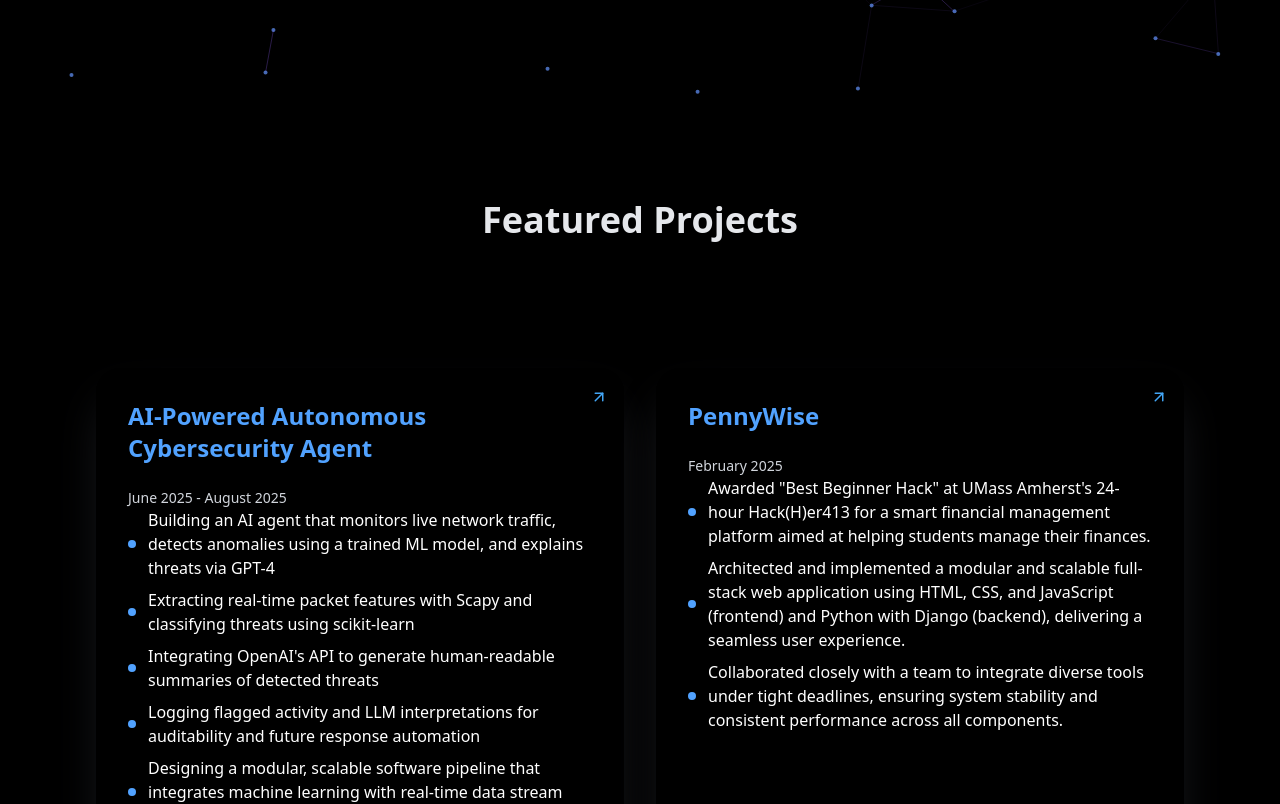
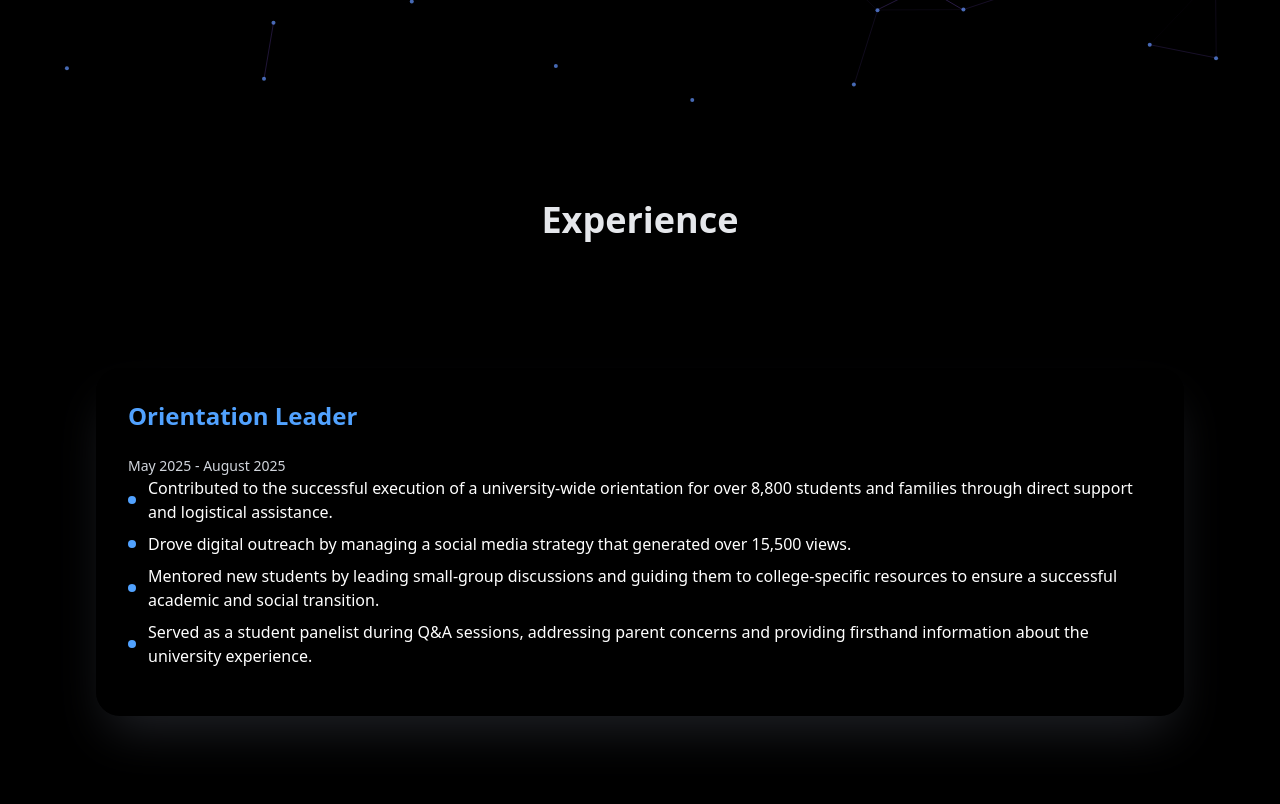
Before and after one commit to GeekyMS/Portfolio, a React (Vite) app: page / in a window 1280 px wide. Shown: the part 680-1484 px from the top of the page. Built offline with nearby package versions, Linux system fonts and the light colour scheme.

Commit message:
Final Version 1.0

```diff
--- a/package.json
+++ b/package.json
@@ -13,7 +13,9 @@
     "@tailwindcss/vite": "^4.1.12",
     "lucide-react": "^0.540.0",
     "react": "^19.1.1",
-    "react-dom": "^19.1.1"
+    "react-dom": "^19.1.1",
+    "react-router-dom": "^7.8.1",
+    "three": "^0.179.1"
   },
   "devDependencies": {
     "@eslint/js": "^9.33.0",
--- a/src/App.jsx
+++ b/src/App.jsx
@@ -1,6 +1,7 @@
 import { useState, useEffect } from 'react'
 import Navbar from './components/Navbar'
 import Hero from './components/Hero'
+import Experience from './components/Experience'
 import Projects from './components/Projects'
 import Education from './components/Education'
 import Contact from './components/Contact'
@@ -18,11 +19,12 @@ function App() {
   const handleThemeSwitch = () => {
     setTheme(theme === 'dark' ? 'light' : 'dark')
   }
-
   return (
     <div className="min-h-screen light:bg-white dark:bg-black text-gray-800 dark:text-gray-200">
+
       <Navbar theme = {theme} onThemeSwitch = {handleThemeSwitch}/>
       <Hero theme = {theme}/>
+      <Experience theme ={theme} />
       <Projects theme ={theme}/>
       <About theme ={theme}/>
       <Education theme={theme}/>
--- /dev/null
+++ b/src/components/Experience.jsx
@@ -0,0 +1,67 @@
+import GlassCard from "./GlassCard";
+import useScrollAnimation from "./useScrollAnimation";
+
+const Experience = ({theme}) => {
+    const [titleRef, titleVisible] = useScrollAnimation({ threshold: 0.3 });
+    const [experiencesRef, projectsVisible] = useScrollAnimation({ threshold: 0.2 });
+
+    const Experiences = [
+        { id: 1, title: 'Orientation Leader',
+            description: [
+        `Contributed to the successful execution of a university-wide orientation for over 8,800 students and families through
+        direct support and logistical assistance.`,
+        "Drove digital outreach by managing a social media strategy that generated over 15,500 views.",
+        `Mentored new students by leading small-group discussions and guiding them to college-specific resources to ensure
+        a successful academic and social transition.`,
+        `Served as a student panelist during Q&A sessions, addressing parent concerns and providing firsthand information
+        about the university experience.`],
+            date: 'May 2025 - August 2025'},
+    ]
+
+    const glowColors = theme === 'dark' ? 'blue' : 'purple';
+
+    return (
+        <section id="Experience" className="py-20 px-4">
+            <div className="max-w-8xl mx-auto">
+                <h2
+                    ref={titleRef}
+                    className={`text-4xl font-bold text-center mb-12 transition-all duration-1000 ${
+                        titleVisible
+                        ? 'opacity-100 translate-y-0'
+                        : 'opacity-0 translate-y-10'
+                    }`}
+                >
+                    Experience
+                </h2>
+
+                <div
+                    ref={experiencesRef}
+                    className={`flex grid-cols-1 md:grid-cols-2 gap-8 p-20 transition-all duration-1000 delay-300 ${
+                        projectsVisible
+                        ? 'opacity-100 translate-y-0'
+                        : 'opacity-0 translate-y-20'
+                    }`}
+                >
+                    {Experiences.map(experience => (
+                        <GlassCard key={experience.id} glowColor={glowColors} rotateDirection={experience.id == 1 ? 'left' : 'right'} theme={theme}>
+                            <h3 className="text-2xl font-bold text-purple-500 dark:text-blue-400 mb-6">{experience.title}</h3>
+                            <p className="text-sm text-gray-700 dark:text-gray-300">{experience.date}</p>
+                            {Array.isArray(experience.description) ? (
+                                <ul className="list-disc list-inside text-gray-700 dark:text-white mb-4 space-y-2">
+                                    {experience.description.map((point, idx) => (
+                                    <li key={idx} className="flex items-center group/item">
+                                    <span className="w-2 h-2  bg-purple-500 dark:bg-blue-400 rounded-full mr-3 flex-shrink-0 transition-all duration-300 group-hover/item:w-3 group-hover/item:h-3"></span>
+                                    {point}</li>
+                                    ))}
+                                </ul>
+                                ) : (
+                                <p className="text-gray-400 mb-4">{experience.description}</p>
+                                )}
+                        </GlassCard>
+                    ))}
+                </div>
+            </div>
+        </section>
+    )
+}
+export default Experience;
--- a/src/components/Navbar.jsx
+++ b/src/components/Navbar.jsx
@@ -12,6 +12,9 @@ const Navbar = ({theme, onThemeSwitch}) => {
                     <div className="hidden md:flex space-x-8">
                     <a href="#Home" className="dark:text-gray-300 dark:hover:text-white text-purple-600 hover:text-purple-500 transition-colors no-underline">
                     Home
+                    </a>
+                    <a href="#Experience" className="dark:text-gray-300 dark:hover:text-white text-purple-600 hover:text-purple-500 transition-colors no-underline">
+                    Experience
                     </a>
                     <a href="#Projects" className="dark:text-gray-300 dark:hover:text-white text-purple-600 hover:text-purple-500 transition-colors no-underline">
                     Projects
```
Also changed, not shown: 2 other files (tests, documents, lock files or other folders).
